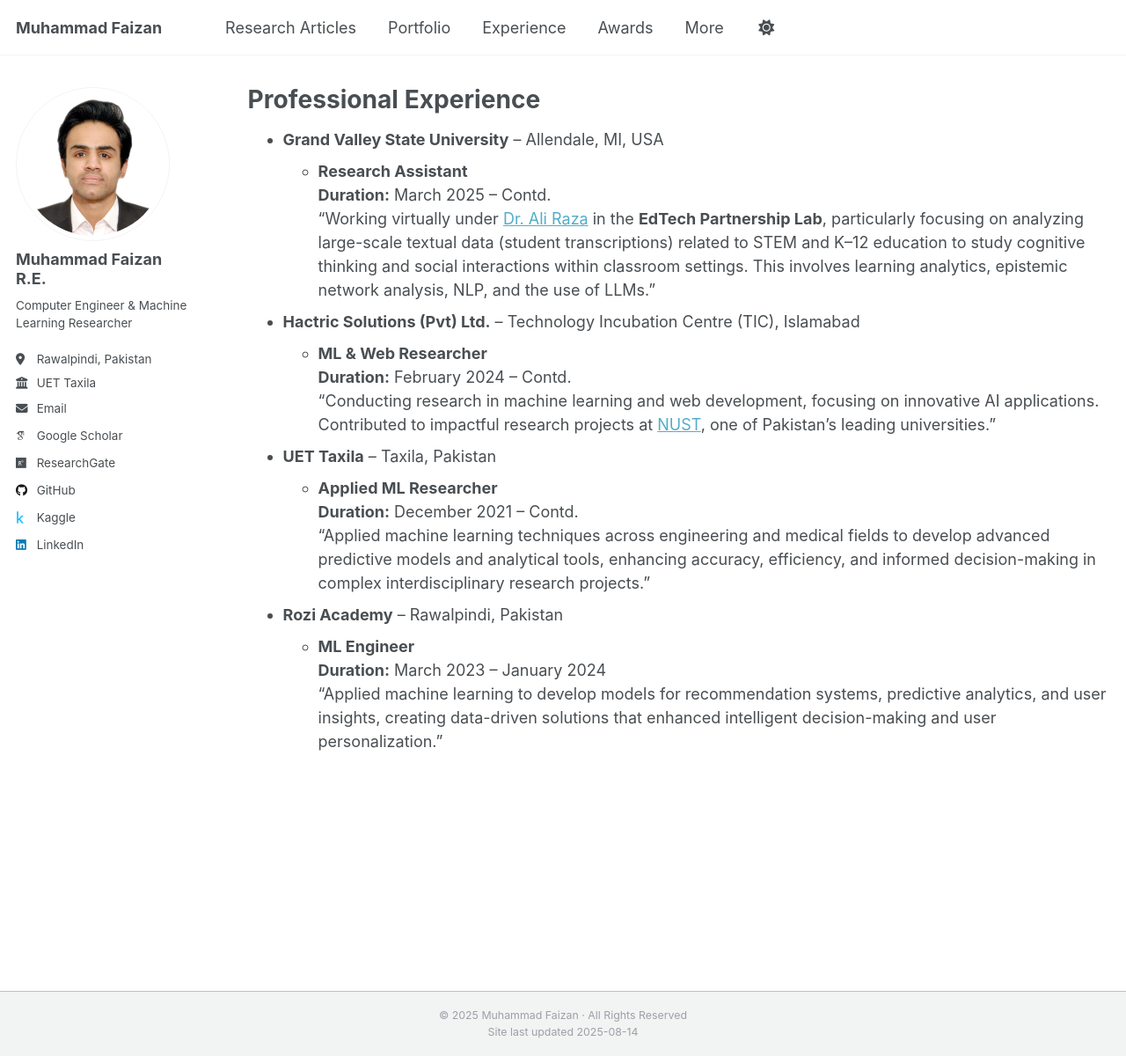
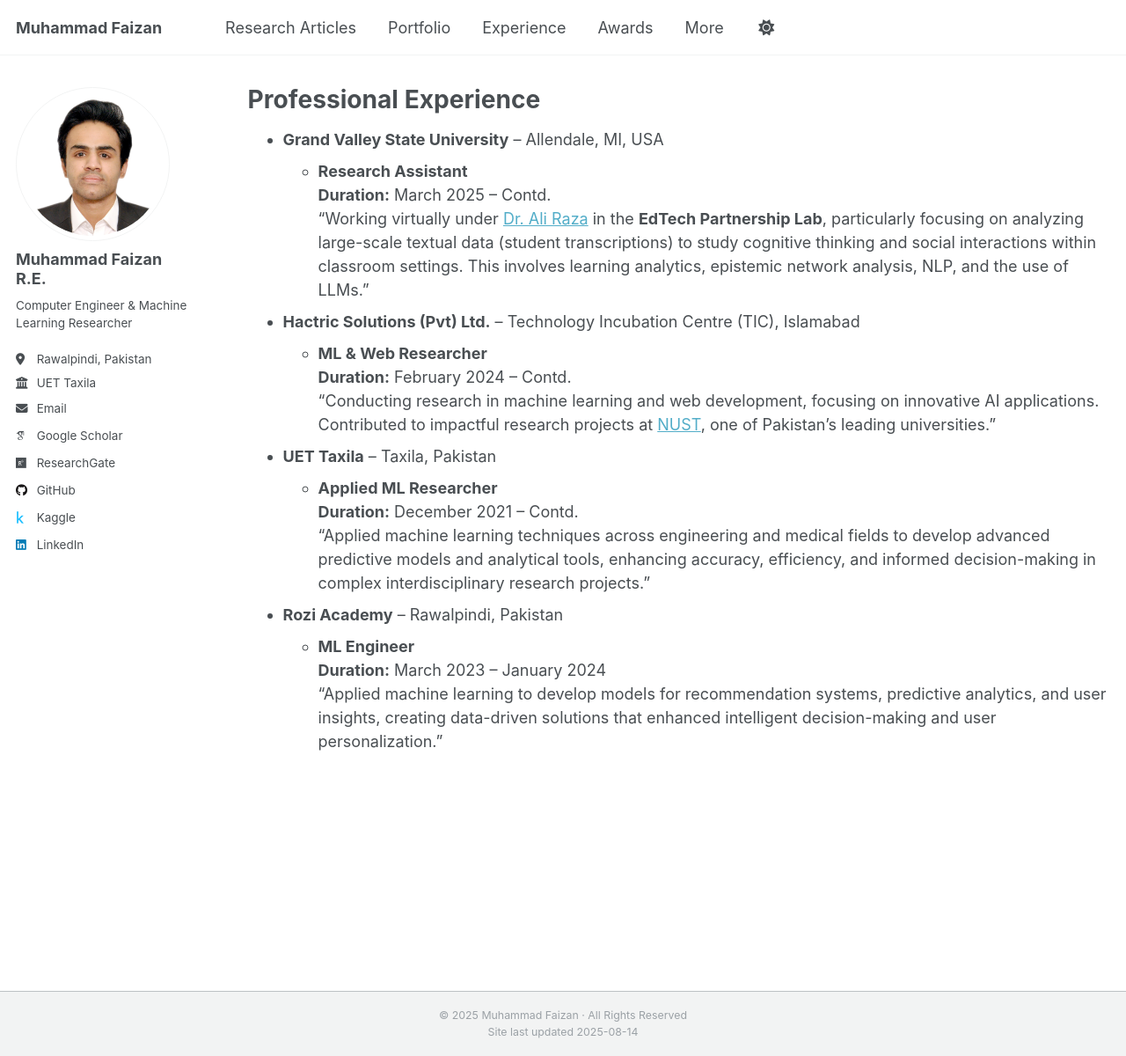
Before and after one commit to MuhammadFaizan99/MuhammadFaizan99.github.io, a Jekyll site: the page built from _pages/experience.md, in a window 1280 px wide and 1200 px high. Shown: the whole window at 88% size. Built offline with Jekyll 4.4.1, drawn with Linux system fonts in a browser that asks for light colours; some web fonts are replaced; a script that is not in the unit is left out.

Commit message:
Update experience.md

```diff
--- a/_pages/experience.md
+++ b/_pages/experience.md
@@ -13,7 +13,7 @@ redirect_from:
 * **Grand Valley State University** – Allendale, MI, USA
   * **Research Assistant**
   **Duration:** March 2025 – Contd.
-    “Working virtually under [Dr. Ali Raza](https://aliraza.org/) in the **EdTech Partnership Lab**, particularly focusing on analyzing large-scale textual data (student transcriptions) related to STEM and K–12 education to study cognitive thinking and social interactions within classroom settings. This involves learning analytics, epistemic network analysis, NLP, and the use of LLMs.”
+    “Working virtually under [Dr. Ali Raza](https://aliraza.org/) in the **EdTech Partnership Lab**, particularly focusing on analyzing large-scale textual data (student transcriptions) to study cognitive thinking and social interactions within classroom settings. This involves learning analytics, epistemic network analysis, NLP, and the use of LLMs.”
 
 * **Hactric Solutions (Pvt) Ltd.** – Technology Incubation Centre (TIC), Islamabad
   * **ML & Web Researcher**
```
